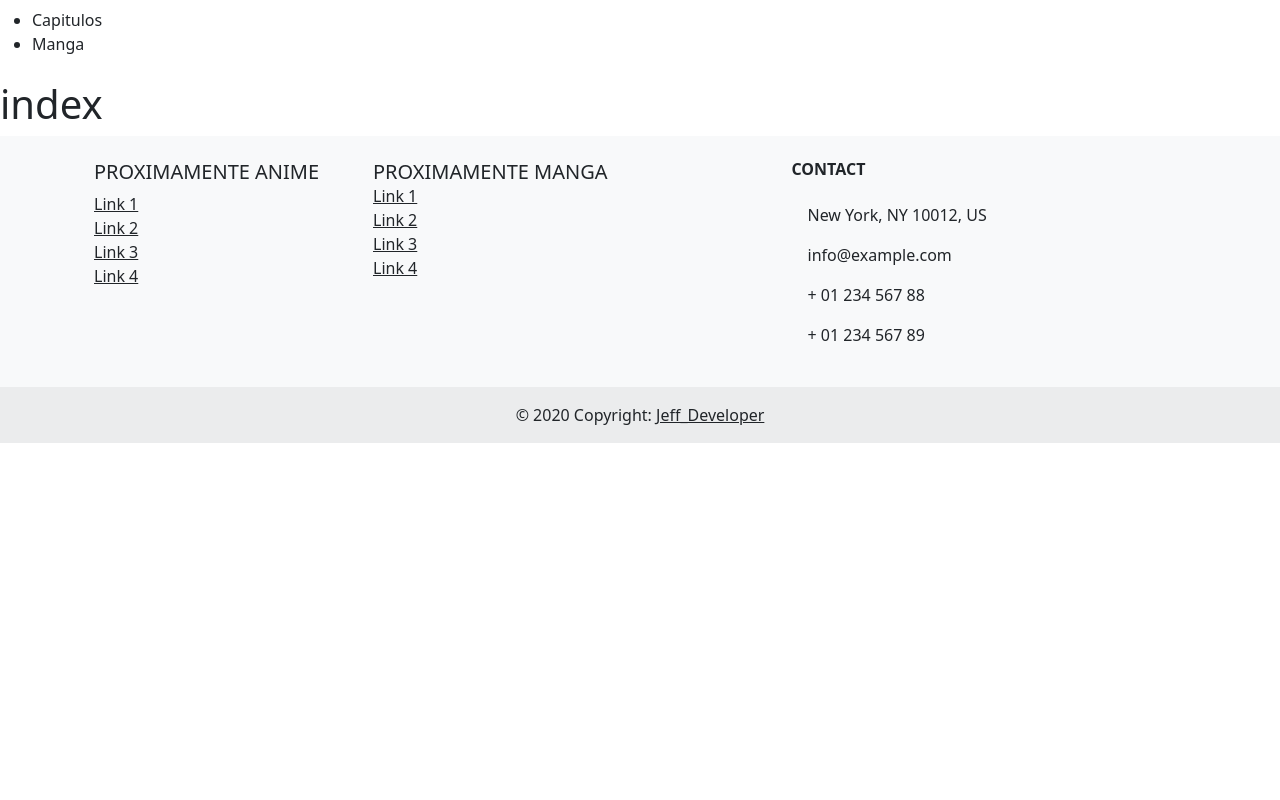
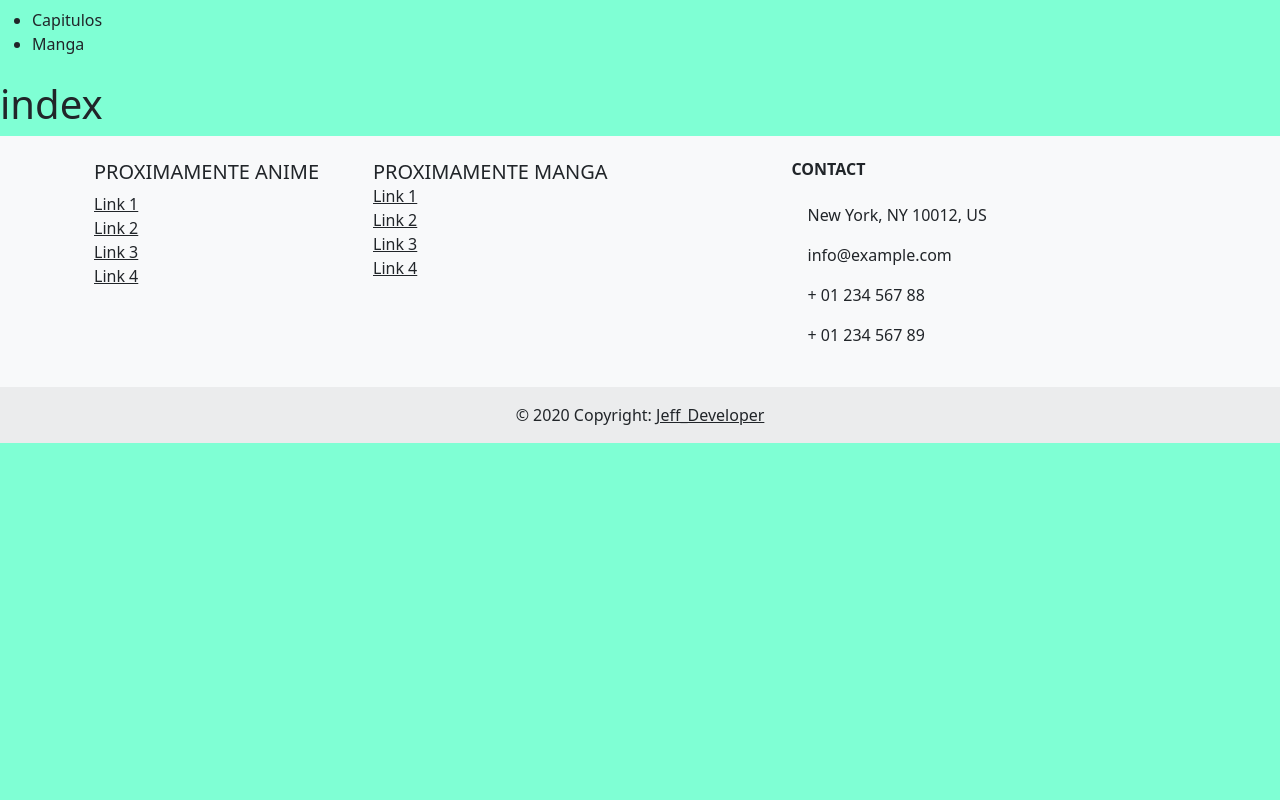
Before and after one commit to HaiDekimasu/Samuray-x-python, a Django app: page / in a window 1280 px wide. Run offline with Django 3.2, Linux system fonts and the light colour scheme.

Commit message:
modified:   Templates/layout/base.html 	modified:   static/styles/styles.css

```diff
--- a/Samuray_X/settings.py
+++ b/Samuray_X/settings.py
@@ -119,7 +119,11 @@ USE_TZ = True
 # Static files (CSS, JavaScript, Images)
 # https://docs.djangoproject.com/en/3.2/howto/static-files/
 
-STATIC_URL = '/static/'
+STATIC_URL = 'static/'
+STATICFILES_DIRS = [
+    BASE_DIR / "static",
+
+]
 MEDIA_URL = '/media/'
 MEDIA_ROOT = os.path.join(BASE_DIR, 'media/')
 
--- a/Templates/layout/base.html
+++ b/Templates/layout/base.html
@@ -7,8 +7,9 @@
         <title></title>
         <meta name="description" content="">
         <meta name="viewport" content="width=device-width, initial-scale=1">
+
+        <link href="https://cdn.jsdelivr.net/npm/bootstrap@5.3.2/dist/css/bootstrap.min.css" rel="stylesheet" integrity="sha384-T3c6CoIi6uLrA9TneNEoa7RxnatzjcDSCmG1MXxSR1GAsXEV/Dwwykc2MPK8M2HN" crossorigin="anonymous">
         <link rel="stylesheet" href="{% static "styles/styles.css" %}">
-        <link href="https://cdn.jsdelivr.net/npm/bootstrap@5.3.2/dist/css/bootstrap.min.css" rel="stylesheet" integrity="sha384-T3c6CoIi6uLrA9TneNEoa7RxnatzjcDSCmG1MXxSR1GAsXEV/Dwwykc2MPK8M2HN" crossorigin="anonymous">
     </head>
     <body>
         <heder>
--- a/static/styles/styles.css
+++ b/static/styles/styles.css
@@ -4,4 +4,8 @@
 }
 body{
     background-color: aquamarine;
+    height: 100vh;
 }
+a{
+    list-style: none;
+}
```
